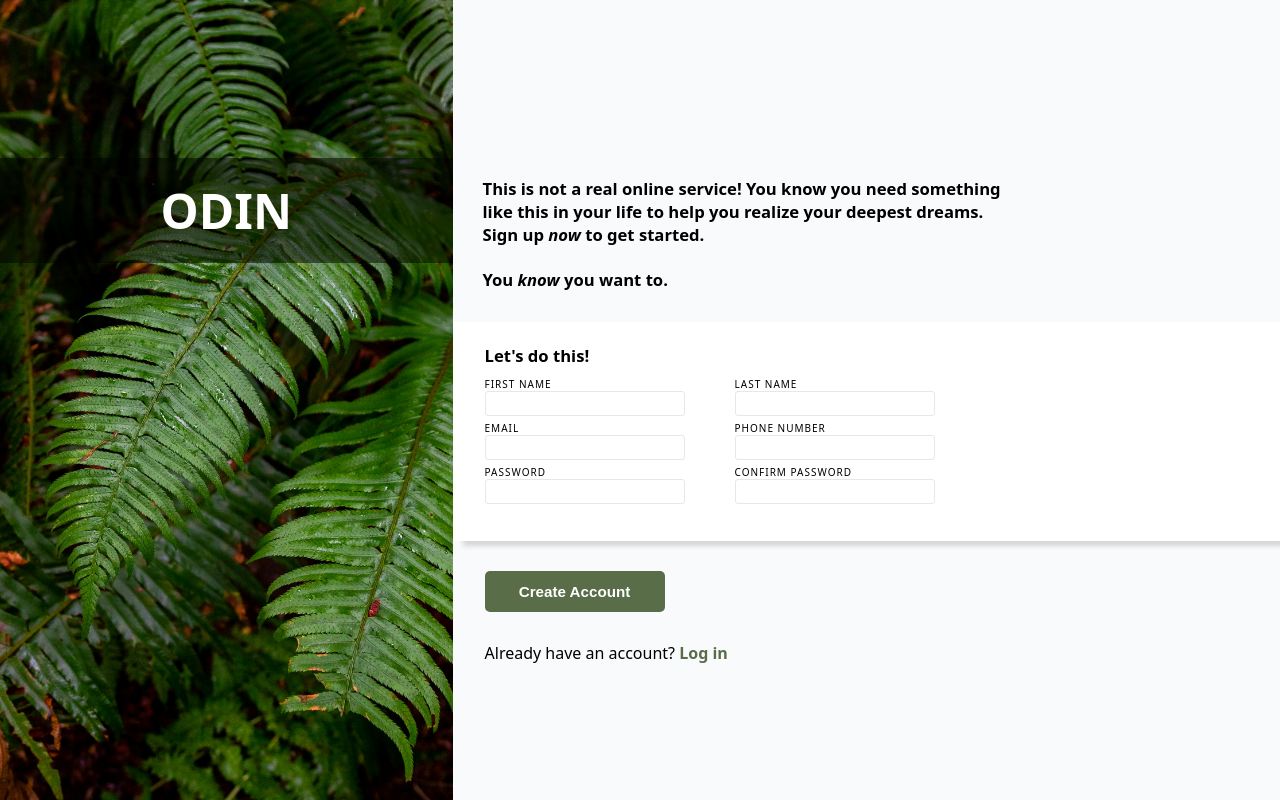
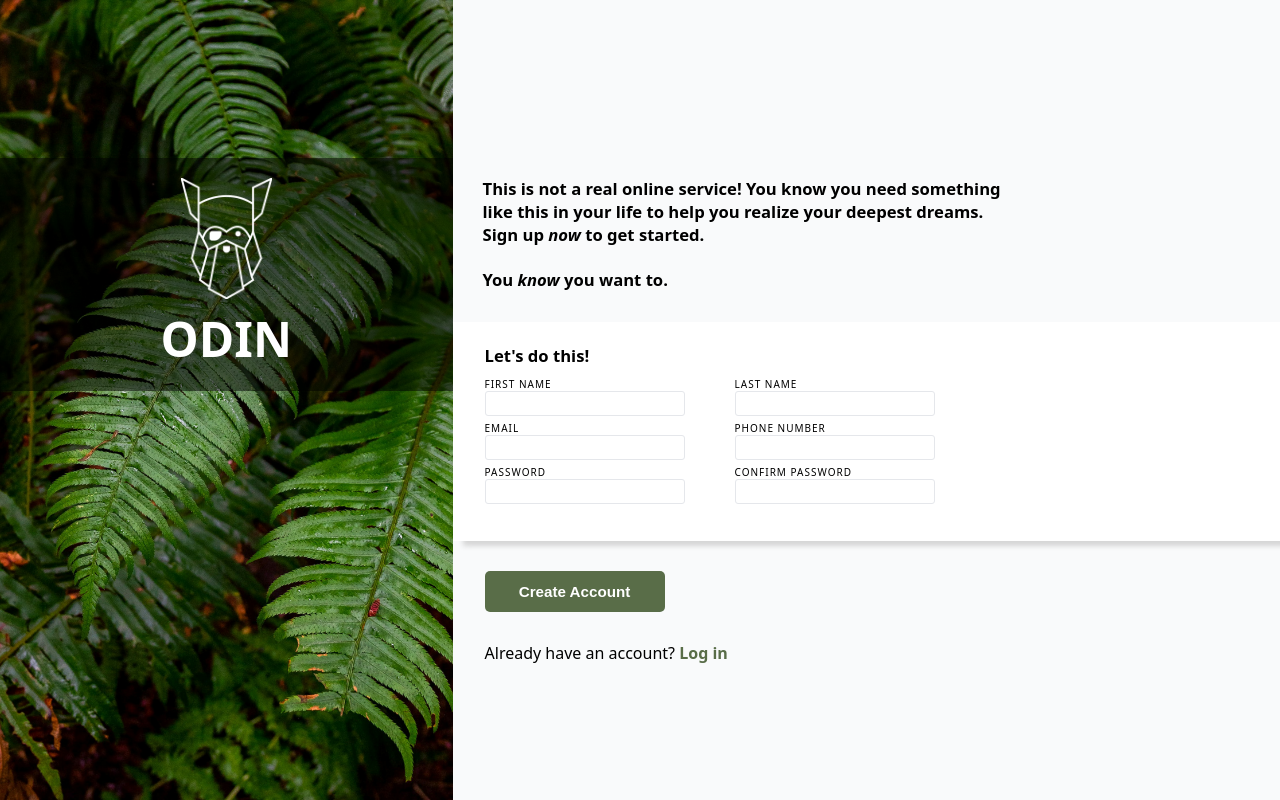
Before and after one commit to sarahrovie/sign-up-form, a plain HTML site: page index.html in a window 1280 px wide. Drawn offline with Linux system fonts and the light colour scheme.

Commit message:
Commit for merge

```diff
--- a/index.html
+++ b/index.html
@@ -9,6 +9,7 @@
   <body>
     <header class="header">
       <div class="logo-div">
+        <img src="./assets/odin-lined.png" alt="Odin logo" class="logo-img" />
         <h1>ODIN</h1>
       </div>
     </header>
--- a/style.css
+++ b/style.css
@@ -36,6 +36,10 @@ body {
   color: #fff;
   background-color: rgba(0, 0, 0, 0.5);
   text-align: center;
+}
+
+header .logo-img {
+  width: 20%;
 }
 
 .content {
```
